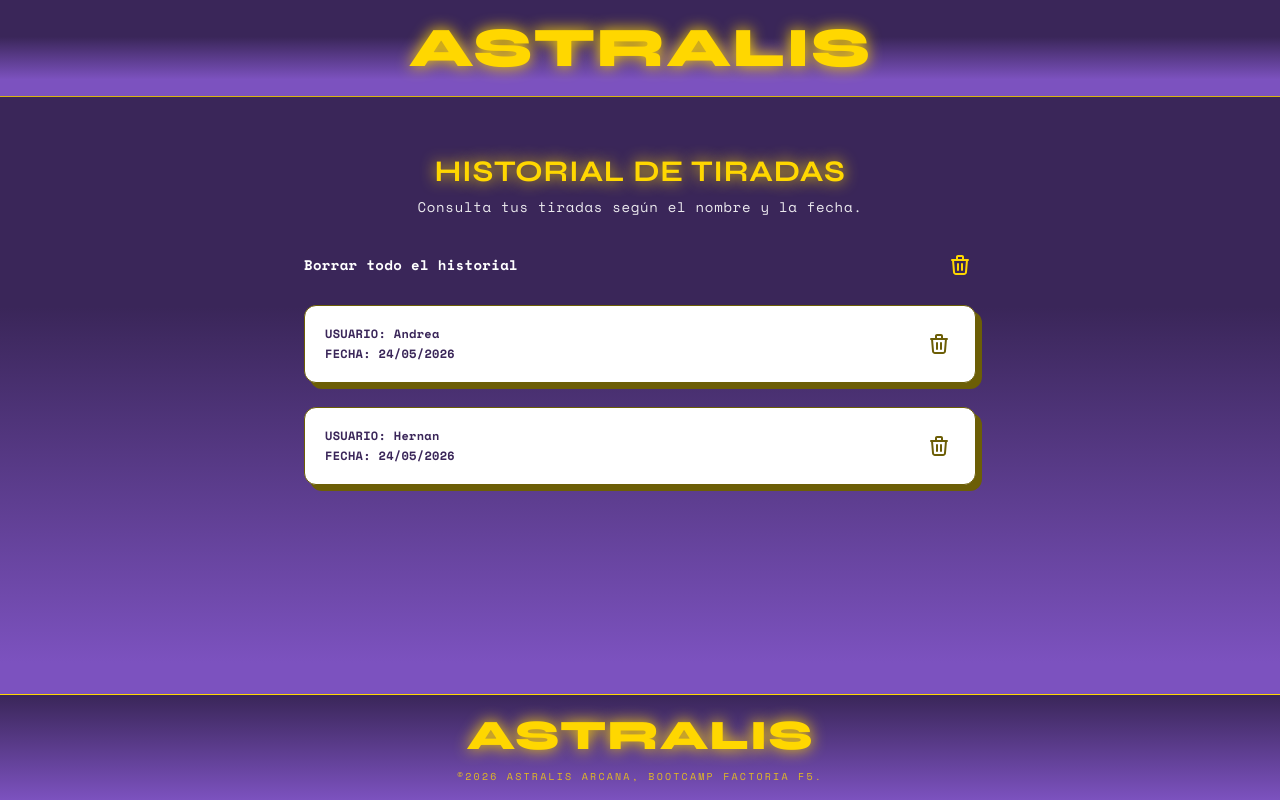
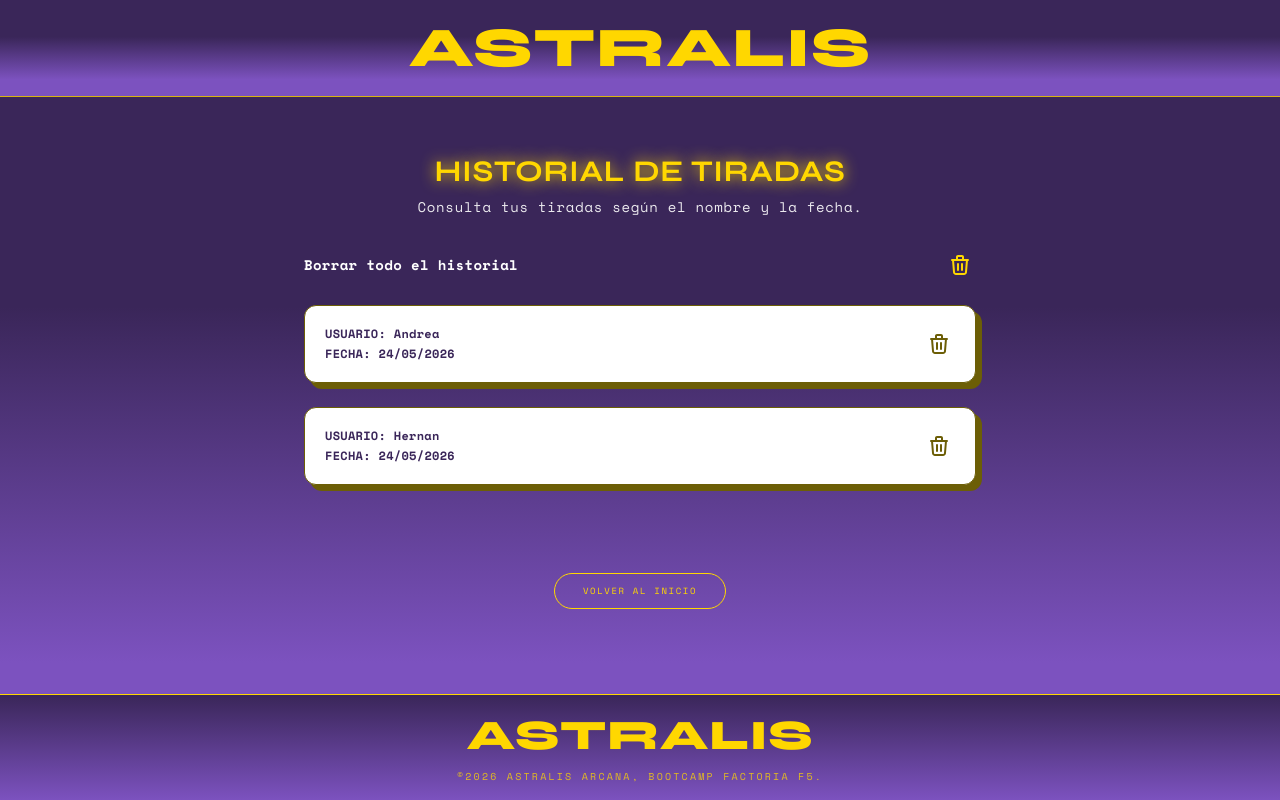
Before and after one commit to TAROT-Equipo3/tarot_project, a React (Vite) app: page /historial in a window 1280 px wide. Built offline with nearby package versions, Linux system fonts and the light colour scheme; data requests are answered from the project's data file.

Commit message:
fix:home structure and variables (#16)

```diff
--- a/src/components/Footer.jsx
+++ b/src/components/Footer.jsx
@@ -16,14 +16,11 @@ const Footer = () => {
           font-syne
           font-extrabold
           text-accent
-
           text-[26px]
           sm:text-[32px]
           md:text-[42px]
-
           leading-none
           tracking-[0.02em]
-          text-glow-gold
         "
       >
         ASTRALIS
--- a/src/components/Header.jsx
+++ b/src/components/Header.jsx
@@ -12,7 +12,7 @@ const Header = () => {
           bg-header-gradient
         "
       >
-        <h1
+        <h2
           className="
             font-syne
             font-extrabold
@@ -30,11 +30,10 @@ const Header = () => {
             text-center
             whitespace-nowrap
 
-            text-glow-gold
           "
         >
           ASTRALIS
-        </h1>
+        </h2>
       </div>
 
       <div className="h-[1px] bg-accent w-full opacity-80" />
--- a/src/pages/Historial.jsx
+++ b/src/pages/Historial.jsx
@@ -1,6 +1,7 @@
 // Lista del json-server
-import Header  from "../components/Header";
-import Footer  from "../components/Footer";
+import Header from "../components/Header";
+import Footer from "../components/Footer";
+import Button from "../components/Button.jsx";
 import { useState, useEffect } from "react";
 import {
   getHistorial,
@@ -8,7 +9,7 @@ import {
 } from "../services/historialApiService";
 import { HistorialList } from "../components/HistorialList";
 import { DeleteButton } from "../components/DeleteButton";
-
+import { Link } from "react-router-dom";
 
 export default function Historial() {
   const [historialItems, setHistorialItems] = useState([]);
@@ -86,8 +87,18 @@ export default function Historial() {
           <span>Borrar todo el historial</span>
           <DeleteButton onClick={handleClearAllHistory} variant="yellow" />
         </div>
-
-        <HistorialList history={historialItems} onDelete={handleDelete} />
+        <div>
+          <HistorialList history={historialItems} onDelete={handleDelete} />
+        </div>
+        <div>
+          <div className="w-full flex justify-center mt-12 md:mt-16 mb-8">
+            <Link to="/">
+              <Button variant="outline" size="md" className="font-normal">
+                volver al inicio
+              </Button>
+            </Link>
+          </div>
+        </div>
       </main>
       <Footer />
     </div>
--- a/src/pages/Home.jsx
+++ b/src/pages/Home.jsx
@@ -1,7 +1,8 @@
 import { useState, useEffect } from "react";
-import { Outlet } from "react-router-dom";
+import { Outlet, Link } from "react-router-dom";
 import Header from "../components/Header";
 import Footer from "../components/Footer";
+import Button from "../components/Button.jsx";
 
 // Componentes de interacción / Modales
 import NamePopup from "../components/NamePopup";
@@ -33,19 +34,18 @@ function Home() {
   return (
     <div className="app-container">
       <div className="app-canvas">
-
         <Header />
 
         {/* MAIN: Ahora con flex-col y centrado absoluto para replicar el diseño de una columna */}
         <main className="app-main flex flex-col items-center justify-between w-full flex-1 px-4 py-6 md:py-10">
-
           {/* SECCIÓN 1: Textos de Bienvenida */}
           <section className="flex flex-col items-center text-center gap-4 w-full">
-            <h1 className="text-3xl md:text-4xl font-bold text-accent uppercase tracking-wide">
+            <h1 className="text-xl md:text-4xl font-mono font-bold text-accent  tracking-wide">
               Selecciona tu destino
             </h1>
             <p className="text-sm md:text-base font-mono max-w-[280px] md:max-w-[400px] text-white">
-              🔮 Concéntrate... y elige 3 cartas para que el oráculo revele tu camino.
+              🔮 Concéntrate... y elige 3 cartas para que el oráculo revele tu
+              camino.
             </p>
           </section>
 
@@ -56,21 +56,19 @@ function Home() {
 
           {/* SECCIÓN 3: El mazo de cartas */}
           <section className="flex-1 w-full flex flex-col items-center justify-center relative min-h-[250px] md:min-h-[400px]">
-
             {/* Aquí se inyecta tu componente TarotDeck  */}
 
             <Outlet context={{ selectedCards, setSelectedCards }} />
-
-
           </section>
 
           {/* SECCIÓN 4: Botón de Historial */}
           <section className="w-full flex justify-center mt-12 md:mt-16 mb-4">
-            <button className="px-8 py-2 md:py-3 border border-accent text-accent rounded-full font-mono text-xs md:text-sm tracking-wider hover:bg-accent hover:text-primary transition-all">
+            <Link to="/historial">
+            <Button variant="outline" size="md" className="font-normal">
               VER HISTORIAL DE TIRADAS
-            </button>
+            </Button>
+            </Link>
           </section>
-
         </main>
 
         <Footer />
@@ -79,7 +77,6 @@ function Home() {
         <ModalBase isOpen={isModalOpen}>
           <NamePopup onSubmitName={handleSaveName} />
         </ModalBase>
-
       </div>
     </div>
   );
```
